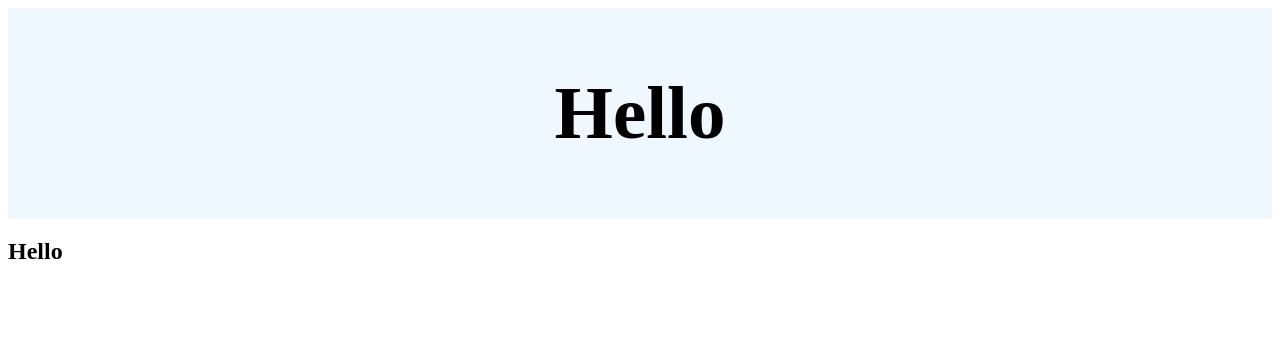
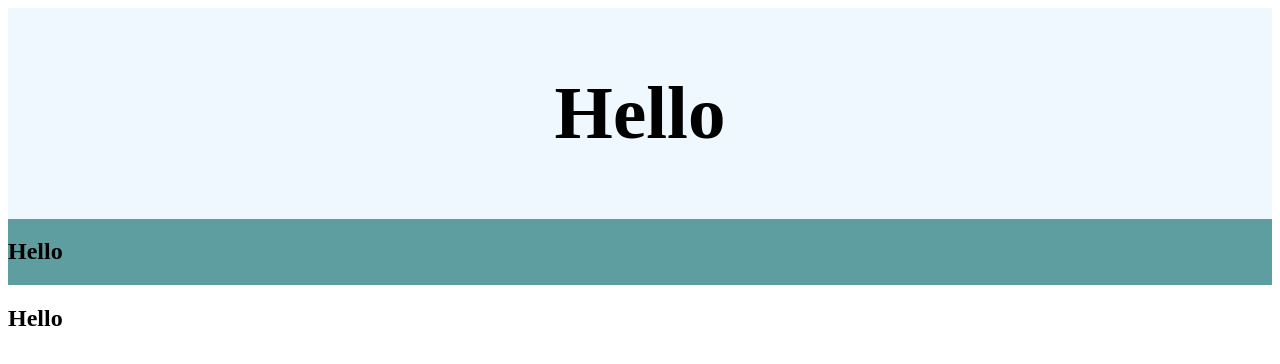
Before and after one commit to FaridManafov/portfolio, a React (Create React App) app in the folder my-app/: page / in a window 1280 px wide. Shown: the top 364 px of the page. Built offline with nearby package versions, Linux system fonts and the light colour scheme.

Commit message:
added one more section and CSS

```diff
--- a/my-app/src/App.js
+++ b/my-app/src/App.js
@@ -19,6 +19,11 @@ class App extends Component {
           </div>
         </section>
 
+        <section className="third-section-wrapper">
+          <div className="third-section-wrapper">
+            <h1 className="placeholder">Hello</h1>
+          </div>
+        </section>
       </div>
     );
   }
--- a/my-app/src/index.css
+++ b/my-app/src/index.css
@@ -21,3 +21,15 @@ code {
 
   font-size: 50px;
 }
+
+.second-section{
+  display: flex;
+  align-items: center;
+  background-color: cadetblue;
+}
+
+.third-section{
+  display: flex;
+  align-items: center;
+  background-color: aquamarine;
+}
```
Also changed, not shown: 1 other file (tests, documents, lock files or other folders).
